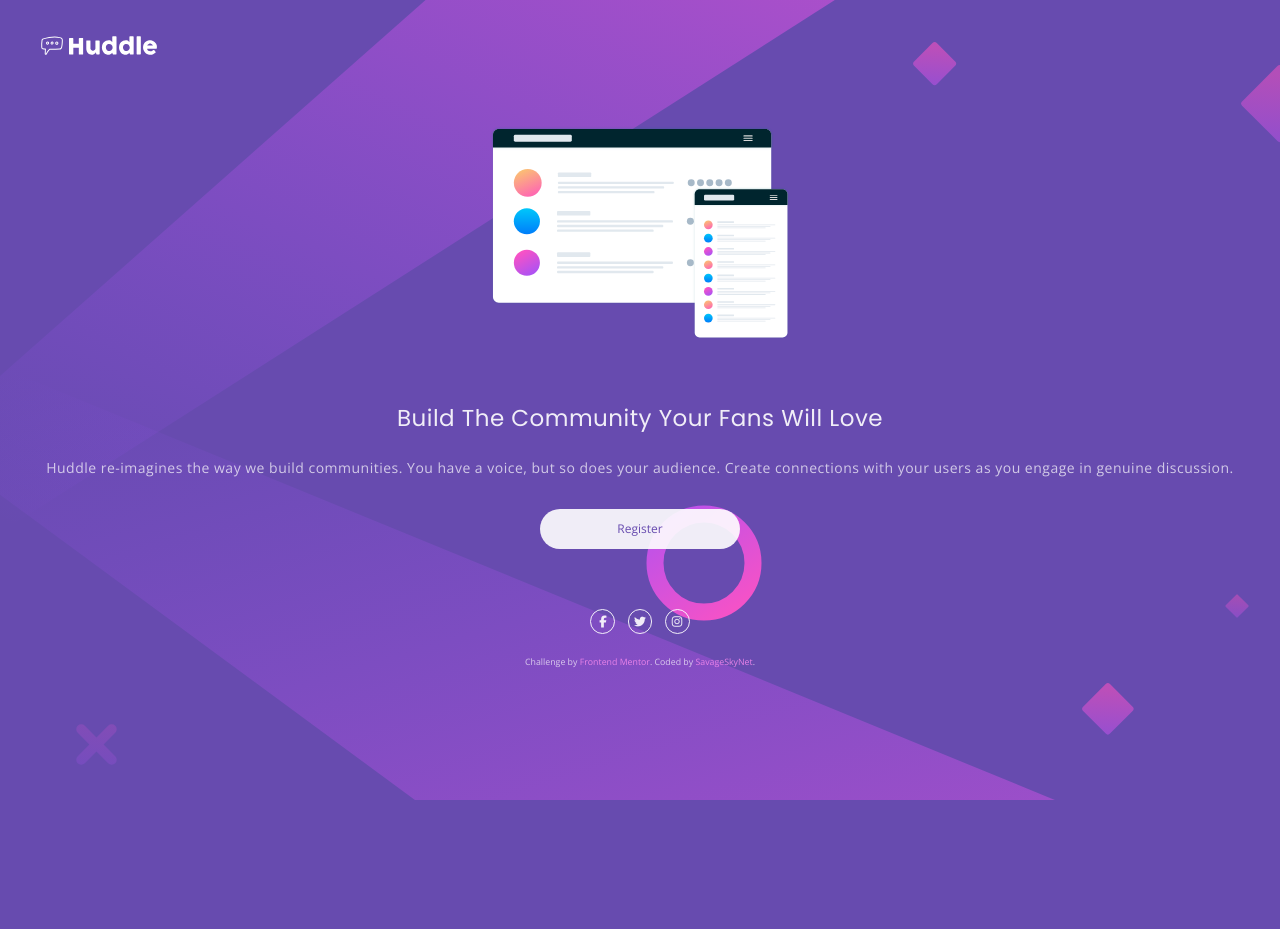
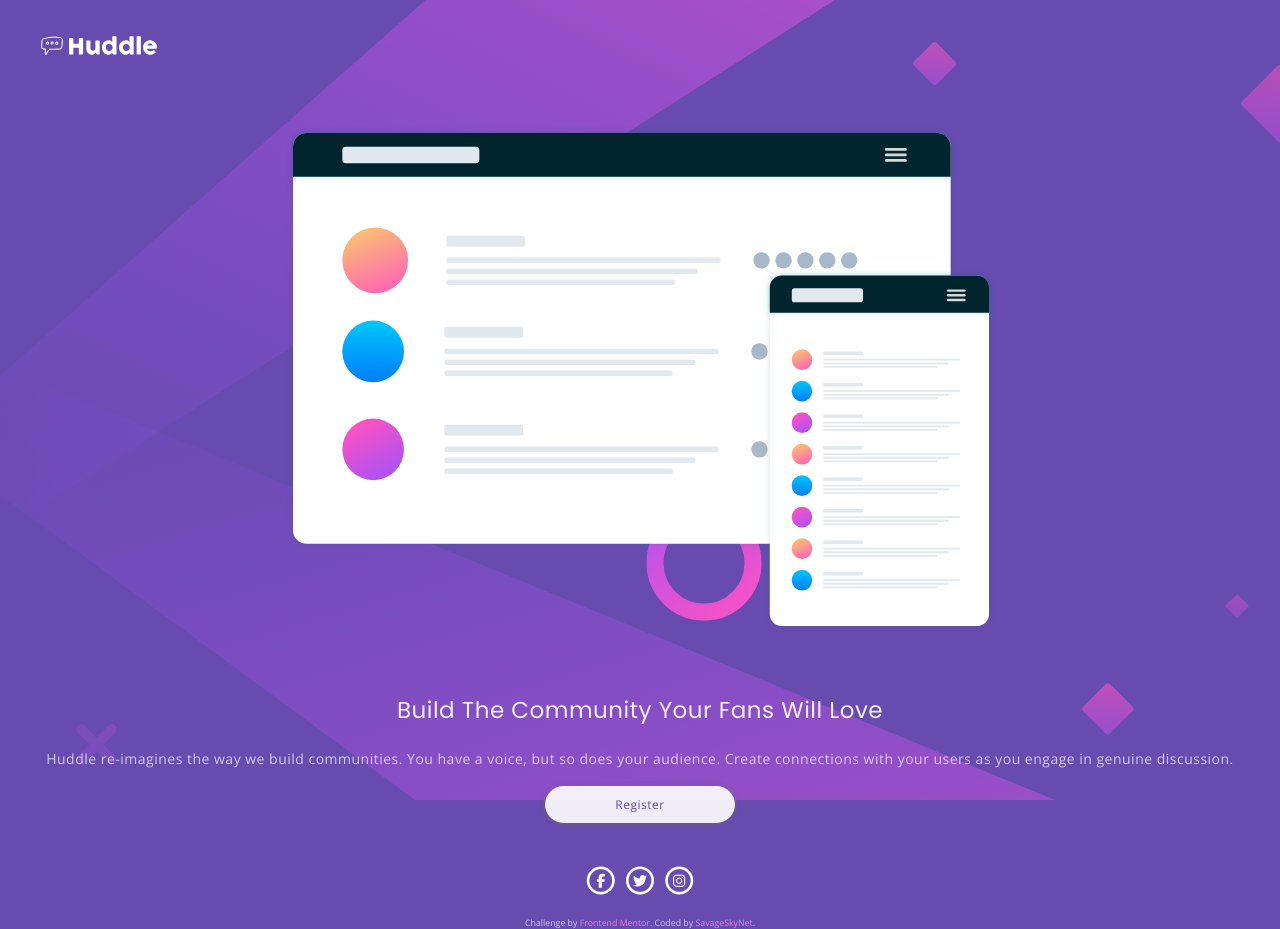
Before and after one commit to kazblacktopp/huddle-landing-page, a plain HTML site: page index.html in a window 1280 px wide. Before the commit the page ends 800 px from the top, so only its background shows below. Drawn offline with nearby package versions, Linux system fonts and the light colour scheme.

Commit message:
Changed 'botton' to <a> tag and updated styles.

```diff
--- a/index.html
+++ b/index.html
@@ -40,18 +40,34 @@
       <p>Huddle re-imagines the way we build communities. You have a voice, but so does your audience.
         Create connections with your users as you engage in genuine discussion.</p>
 
-      <button class="reg-button" type="button" name="button">Register</button>
+      <a href="#?" class="reg-button">Register</a>
+
     </article>
 
   </main>
 
   <footer>
 
-    <span class="social-icons">
-      <button class="fab fa-facebook-f" type="button" name="facebook"></button>
-      <button class="fab fa-twitter" type="button" name="twitter"></button>
-      <button class="fab fa-instagram" type="button" name="instagram"></button>
-    </span>
+    <div class="social-icons">
+      <a href="https://facebook.com">
+        <span class="fa-stack">
+          <i class="far fa-circle fa-stack-2x fa-inverse"></i>
+          <i class="fab fa-facebook-f fa-stack-1x fa-inverse" data-fa-transform="shrink-4"></i>
+        </span>
+      </a>
+      <a href="https://twitter.com">
+        <span class="fa-stack">
+          <i class="far fa-circle fa-stack-2x fa-inverse"></i>
+          <i class="fab fa-twitter fa-stack-1x fa-inverse" data-fa-transform="shrink-4"></i>
+        </span>
+      </a>
+      <a href="https://instagram.com">
+        <span class="fa-stack">
+          <i class="far fa-circle fa-stack-2x fa-inverse"></i>
+          <i class="fab fa-instagram fa-stack-1x fa-inverse" data-fa-transform="shrink-4"></i>
+        </span>
+      </a>
+    </div>
 
     <p class="attribution">
       <small>
--- a/style.css
+++ b/style.css
@@ -23,7 +23,8 @@
 }
 
 .intro-mockup>img {
-  width: 18.75em;
+  max-width: 100%;
+  /* width: 18.75em; */
 }
 
 .intro-text {
@@ -46,23 +47,16 @@
 
 .reg-button {
   font-size: 0.75em; /* 12px */
-  width: 16.667em;
-  height: 3.333em;
+  padding: 10px 70px;
   background: var(--white);
   border-radius: 4.167em;
   color: var(--violet);
   margin: 0.833em;
+  box-shadow: 0 1px 5px rgba(104, 104, 104, 0.8);
 }
 
-.fab {
-  font-size: 0.75em; /* 12px */
-  width: 2.083em;
-  height: 2.083em;
-  color: var(--white);
-  line-height: 2 !important;
-  border: 0.063em solid var(--white);
-  border-radius: 3.125em;
-  margin: 0 0.333em;
+.fa-stack {
+  font-size: 0.875em; /* 14px */
 }
 
 .attribution {
```
